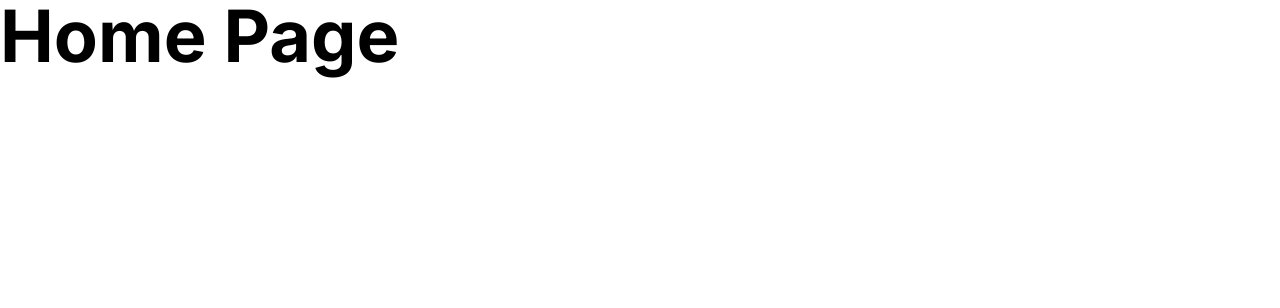
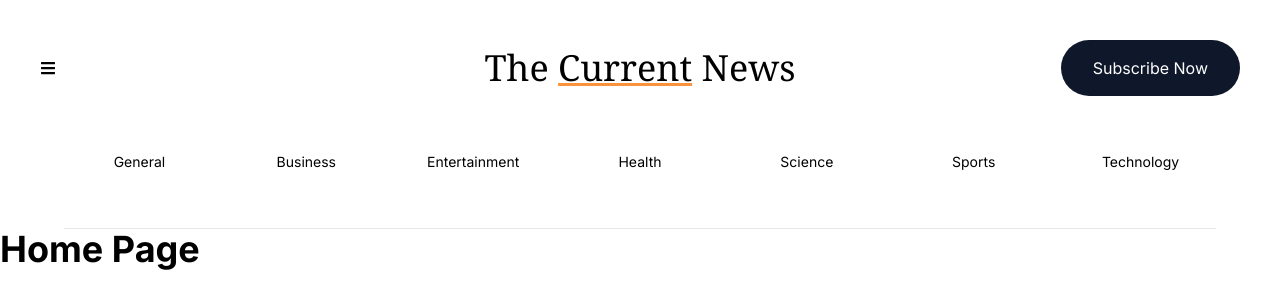
Before and after one commit to coderkamrul0/news-app, a Next.js app: page / in a window 1280 px wide. Shown: the top 308 px of the page. Built offline with nearby package versions, Linux system fonts and the light colour scheme.

Commit message:
Header done

```diff
--- /dev/null
+++ b/constants.ts
@@ -0,0 +1,9 @@
+export const categories: Category[] = [
+    "general",
+    "business",
+    "entertainment",
+    "health",
+    "science",
+    "sports",
+    "technology"
+]
--- a/package.json
+++ b/package.json
@@ -9,6 +9,7 @@
     "lint": "next lint"
   },
   "dependencies": {
+    "@heroicons/react": "^2.0.18",
     "@types/node": "20.5.4",
     "@types/react": "18.2.21",
     "@types/react-dom": "18.2.7",
@@ -19,6 +20,7 @@
     "postcss": "8.4.28",
     "react": "18.2.0",
     "react-dom": "18.2.0",
+    "react-icons": "^4.10.1",
     "tailwindcss": "3.3.3",
     "typescript": "5.2.2"
   }
--- /dev/null
+++ b/src/app/Header.tsx
@@ -0,0 +1,28 @@
+import Link from "next/link";
+import { FaBars } from "react-icons/fa";
+import NavLinks from "./NavLinks";
+
+const Header = () => {
+  return (
+    <header>
+      <div className="grid grid-cols-3 p-10 items-center">
+        <FaBars className="cursor-pointer" />
+        <Link href={"/"} prefetch={false}>
+          <h1 className="font-serif text-2xl md:text-4xl text-center">
+            The <span className="underline decoration-6 decoration-orange-400">Current</span> News
+          </h1>
+        </Link>
+        <div className="flex items-center justify-end space-x-2">
+            {/* Dark Button  */}
+          <button className="hidden md:inline bg-slate-900 text-white px-4 lg:px-8 py-2 lg:py-4 rounded-full dark:bg-slate-800">
+            Subscribe Now
+          </button>
+        </div>
+      </div>
+      {/* NavLinks  */}
+      <NavLinks/>
+    </header>
+  );
+};
+
+export default Header;
--- /dev/null
+++ b/src/app/NavLink.tsx
@@ -0,0 +1,16 @@
+import Link from "next/link";
+
+type Props = {
+    category: string;
+    isActive: boolean;
+}
+
+const NavLink = ({category, isActive}: Props) => {
+  return (
+    <Link href={`/news/${category}`} className={`navLink ${isActive && 'underline decoration-orange-400 underline-offset-4 font-bold text-lg'}`}>
+        {category}
+    </Link>
+  )
+}
+
+export default NavLink
--- /dev/null
+++ b/src/app/NavLinks.tsx
@@ -0,0 +1,22 @@
+'use client'
+import { categories } from "../../constants"
+import NavLink from "./NavLink"
+import {usePathname} from 'next/navigation'
+
+const NavLinks = () => {
+    const pathName = usePathname();
+    const isActive = (path: string) => {
+        return pathName?.split('/').pop() === path;
+    }
+  return (
+    <nav className="grid grid-cols-4 md:grid-cols-7 text-xs md:text-sm gap-4 pb-10 max-w-6xl mx-auto border-b">
+        {
+            categories.map((category) => (
+                <NavLink key={category} category={category} isActive={isActive(category)}/>
+            ))
+        }
+    </nav>
+  )
+}
+
+export default NavLinks
--- a/src/app/globals.css
+++ b/src/app/globals.css
@@ -1,3 +1,10 @@
 @tailwind base;
 @tailwind components;
 @tailwind utilities;
+
+
+@layer components {
+    .navLink {
+        @apply hover:underline decoration-orange-600 text-center decoration-2 active:underline underline-offset-8 rounded-full p-4 cursor-pointer hover:font-bold capitalize hover:scale-100 transition-transform duration-200 ease-out;
+    }
+}
--- a/src/app/layout.tsx
+++ b/src/app/layout.tsx
@@ -1,22 +1,26 @@
-import './globals.css'
-import type { Metadata } from 'next'
-import { Inter } from 'next/font/google'
+import "./globals.css";
+import type { Metadata } from "next";
+import { Inter } from "next/font/google";
+import Header from "./Header";
 
-const inter = Inter({ subsets: ['latin'] })
+const inter = Inter({ subsets: ["latin"] });
 
 export const metadata: Metadata = {
-  title: 'Create Next App',
-  description: 'Generated by create next app',
-}
+  title: "News App",
+  description: "Generated by create next app",
+};
 
 export default function RootLayout({
   children,
 }: {
-  children: React.ReactNode
+  children: React.ReactNode;
 }) {
   return (
     <html lang="en">
-      <body className={inter.className}>{children}</body>
+      <body className={inter.className}>
+        <Header/>
+        {children}
+        </body>
     </html>
-  )
+  );
 }
--- a/src/app/page.tsx
+++ b/src/app/page.tsx
@@ -3,7 +3,7 @@ import React from 'react'
 const HomePage = () => {
   return (
     <div>
-      <h1 className='text-7xl font-bold'>Home Page</h1>
+      <h1 className='text-4xl font-bold'>Home Page</h1>
     </div>
   )
 }
```
Also changed, not shown: typings.d.ts (added, +8 -0 lines), 1 other file (tests, documents, lock files or other folders).
